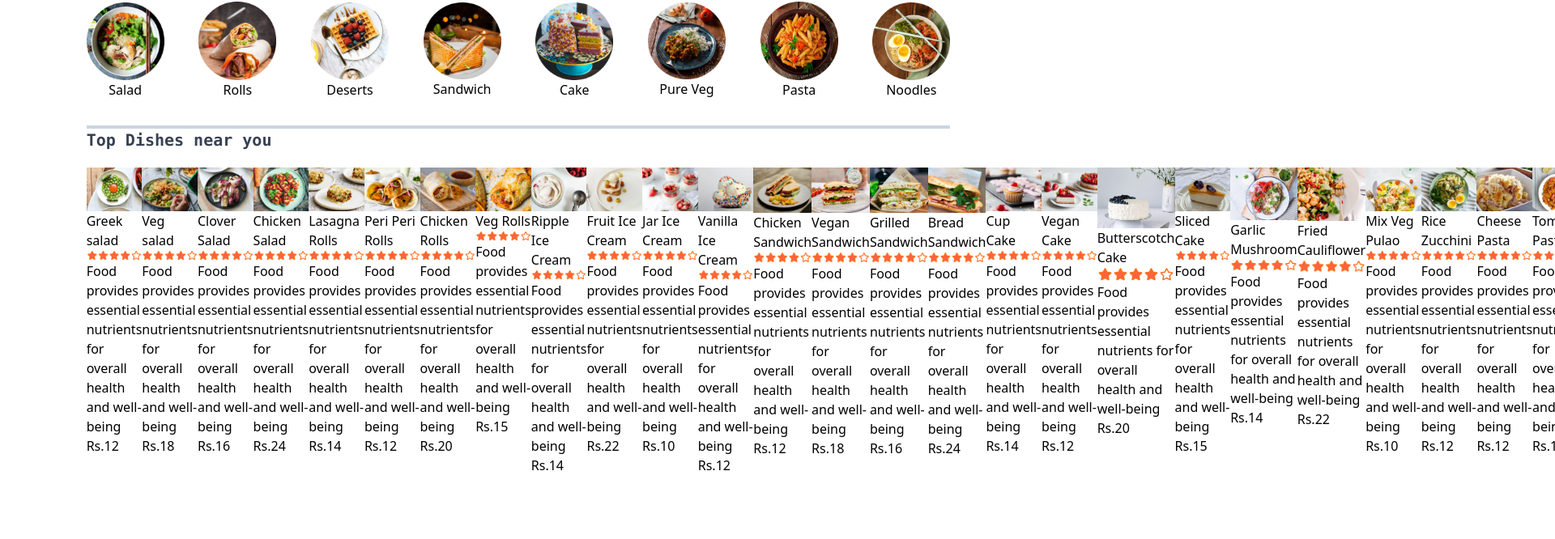
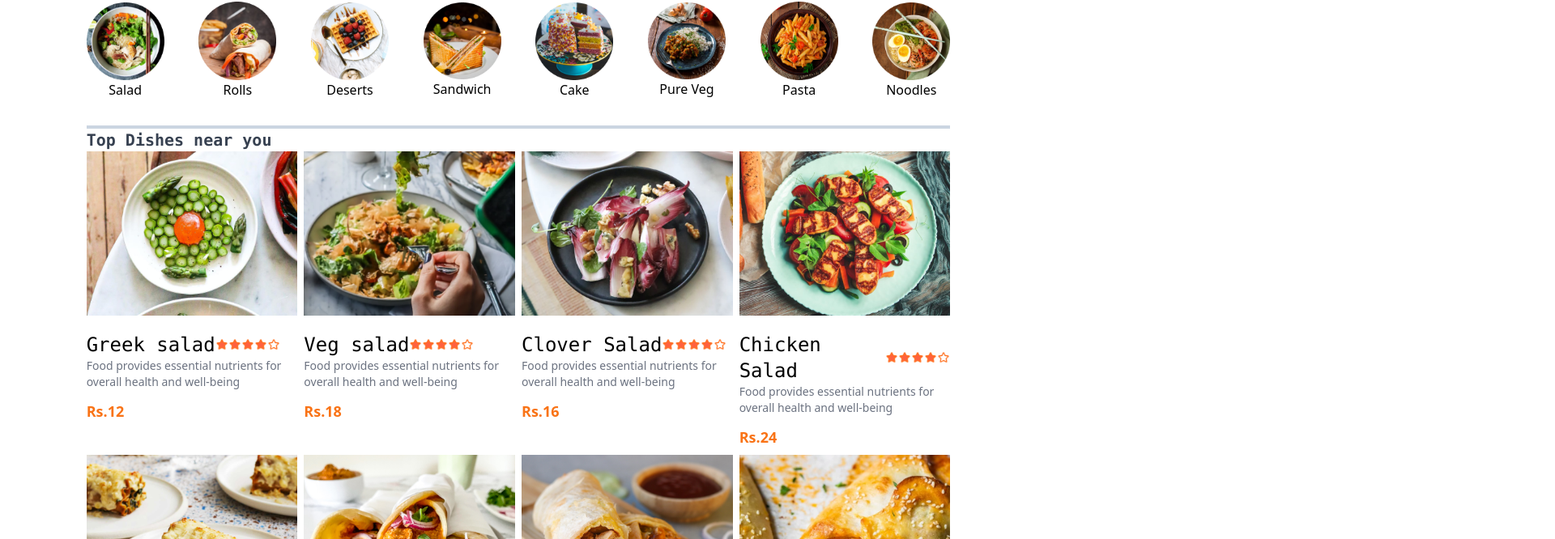
Before and after one commit to ushagotame000/foodie, a React (Create React App) app in the folder frontend/: page / in a window 1280 px wide. Shown: the part 690-1356 px from the top of the page at 81% size, 1920 px wide, since content can reach past the window. Before the commit the page ends 1277 px from the top, so only its background shows below. Built offline with nearby package versions, Linux system fonts and the light colour scheme.

Commit message:
display menu css

```diff
--- a/frontend/src/component/ExploreMenu.tsx/DisplayItem.tsx
+++ b/frontend/src/component/ExploreMenu.tsx/DisplayItem.tsx
@@ -30,7 +30,7 @@ const DisplayItem = () => {
         <h2 className="font-mono text-xl font-bold text-gray-700">
           Top Dishes near you
         </h2>
-        <div className="food-display-list flex min-w-96">
+        <div className="food-display-list grid grid-cols-4 gap-y-2 gap-x-2">
           {food_list.map((item, index) => (
             <FoodItem
               key={index}
--- a/frontend/src/component/ExploreMenu.tsx/FoodItem.tsx
+++ b/frontend/src/component/ExploreMenu.tsx/FoodItem.tsx
@@ -41,18 +41,22 @@ const FoodItem: React.FC<FoodItemProps> = ({
 }) => {
   return (
     <div>
-      <div className="food-item mt-5 ">
-        <img src={image} alt={name} /> {/* Use the 'image' prop directly */}
-        <div className="food-item-name-rating">
-          <p>{name}</p>
+      <div className="food-item w-auto m-auto  ease-in-out rounded-md hover:opacity-75 ">
+        <img src={image} alt={name} className="w-auto  border-spacing-1" />{" "}
+        {/* Use the 'image' prop directly */}
+        <div className="food-item-name-rating flex jus items-center mt-5 ">
+          <p className="text-2xl font-md font-mono">{name}</p>
           <img
+            className="w-20"
             // src={require("../../assets/rating_starts.png").default}
             src="rating_starts.png"
             alt="Rating Stars"
           />
         </div>
-        <p className="food-item-desc">{description}</p>
-        <p className="food-item-price">Rs.{price}</p>
+        <p className="food-item-desc text-gray-500 text-sm ">{description}</p>
+        <p className="food-item-price text-orange-500 font-bold mt-3 mb-0 text-lg">
+          Rs.{price}
+        </p>
       </div>
     </div>
   );
```
